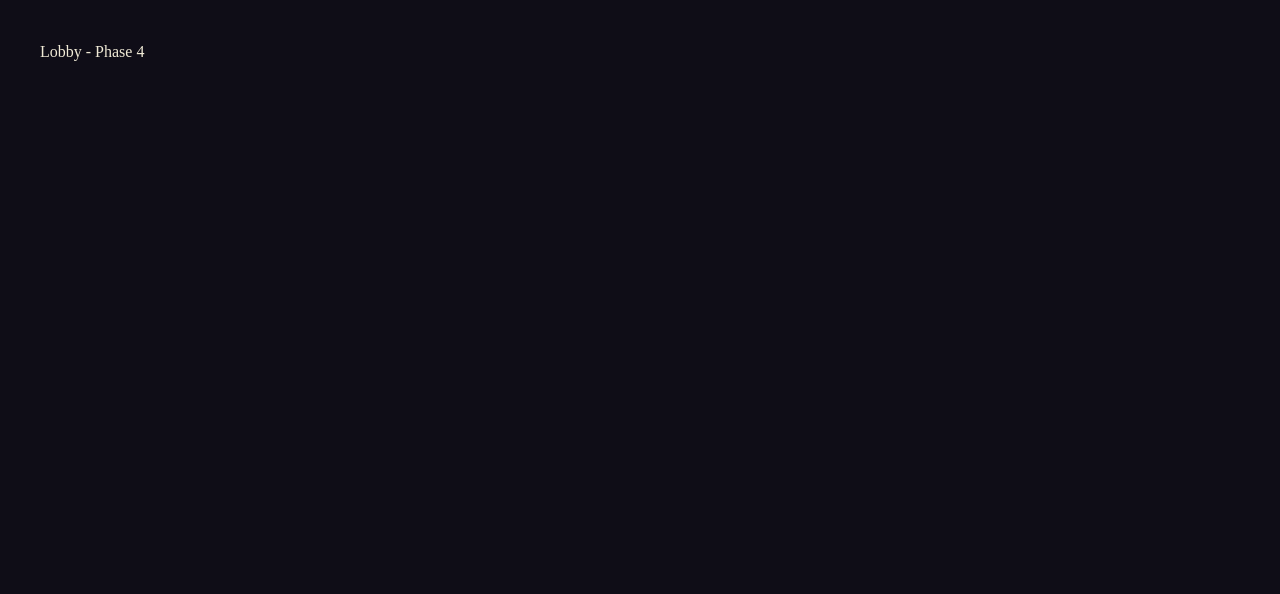
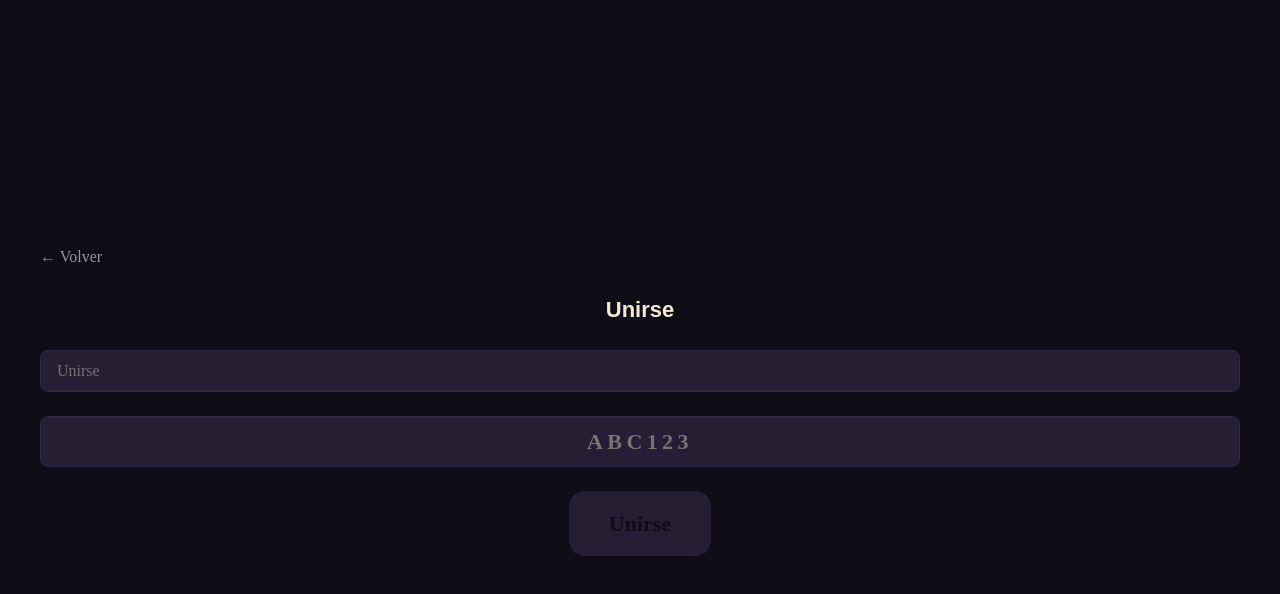
Before and after one commit to danieltibaquira/town77, a React (Vite) app in the folder packages/client/: page /join in a window 1280 px wide. Shown: the top 594 px of the page. Built offline with nearby package versions, Linux system fonts and the light colour scheme; no server answers.

Commit message:
feat(client): JoinScreen — formulario para unirse a sala

```diff
--- a/packages/client/src/router.tsx
+++ b/packages/client/src/router.tsx
@@ -2,6 +2,7 @@ import { Navigate, Route, Routes } from "react-router-dom";
 import { ConfigScreen } from "./screens/ConfigScreen";
 import { GameScreen } from "./screens/GameScreen";
 import { HomeScreen } from "./screens/HomeScreen";
+import { JoinScreen } from "./screens/JoinScreen";
 import { LobbyScreen } from "./screens/LobbyScreen";
 import { ResultsScreen } from "./screens/ResultsScreen";
 
@@ -10,7 +11,7 @@ export function AppRouter() {
     <Routes>
       <Route path="/" element={<HomeScreen />} />
       <Route path="/config" element={<ConfigScreen />} />
-      <Route path="/join" element={<LobbyScreen />} />
+      <Route path="/join" element={<JoinScreen />} />
       <Route path="/room/:code" element={<LobbyScreen />} />
       <Route path="/game/:code" element={<GameScreen />} />
       <Route path="/results/:code" element={<ResultsScreen />} />
--- /dev/null
+++ b/packages/client/src/screens/JoinScreen.tsx
@@ -0,0 +1,50 @@
+import { useState } from 'react'
+import { useTranslation } from 'react-i18next'
+import { useNavigate } from 'react-router-dom'
+import { useGameStore } from '../store/gameStore'
+
+export function JoinScreen() {
+  const { t } = useTranslation('common')
+  const navigate = useNavigate()
+  const joinRoom = useGameStore((s) => s.joinRoom)
+
+  const [playerName, setPlayerName] = useState('')
+  const [roomCode, setRoomCode] = useState('')
+
+  const canJoin = playerName.trim().length > 0 && roomCode.trim().length > 0
+
+  function handleJoin() {
+    if (!canJoin) return
+    const code = roomCode.trim().toUpperCase()
+    joinRoom(code, playerName.trim())
+    navigate(`/room/${code}`)
+  }
+
+  const inputStyle = {
+    background: 'var(--color-surface-cell)',
+    border: '1px solid var(--color-surface-cell-hover)',
+    borderRadius: 'var(--radius-md)',
+    color: 'var(--color-text-primary)',
+    fontSize: 'var(--text-base)',
+    padding: 'var(--space-sm) var(--space-md)',
+    width: '100%',
+  }
+
+  return (
+    <main data-testid="join-screen" style={{ alignItems: 'center', background: 'var(--color-surface-bg)', color: 'var(--color-text-primary)', display: 'flex', flexDirection: 'column', gap: 'var(--space-lg)', justifyContent: 'center', minHeight: '100vh', padding: 'var(--space-xl)' }}>
+      <button type="button" data-testid="btn-back" onClick={() => navigate('/')} style={{ alignSelf: 'flex-start', background: 'transparent', border: 'none', color: 'var(--color-text-secondary)', cursor: 'pointer', fontSize: 'var(--text-base)' }}>
+        ← {t('back')}
+      </button>
+
+      <h1 style={{ fontFamily: 'var(--font-display)', fontSize: 'var(--text-lg)', margin: 0 }}>{t('join')}</h1>
+
+      <input data-testid="input-join-name" placeholder={t('join')} value={playerName} onChange={(e) => setPlayerName(e.target.value)} style={inputStyle} />
+
+      <input data-testid="input-room-code" placeholder="ABC123" value={roomCode} onChange={(e) => setRoomCode(e.target.value.toUpperCase())} maxLength={6} style={{ ...inputStyle, textAlign: 'center', letterSpacing: '0.2em', fontSize: 'var(--text-lg)', fontWeight: 700 }} />
+
+      <button type="button" data-testid="btn-join-room" disabled={!canJoin} onClick={handleJoin} style={{ background: canJoin ? 'var(--color-text-accent)' : 'var(--color-surface-cell)', border: 'none', borderRadius: 'var(--radius-lg)', color: 'var(--color-surface-bg)', cursor: canJoin ? 'pointer' : 'not-allowed', fontSize: 'var(--text-lg)', fontWeight: 700, padding: 'var(--space-md) var(--space-xl)' }}>
+        {t('join')}
+      </button>
+    </main>
+  )
+}
```
Also changed, not shown: 1 other file (tests, documents, lock files or other folders).
